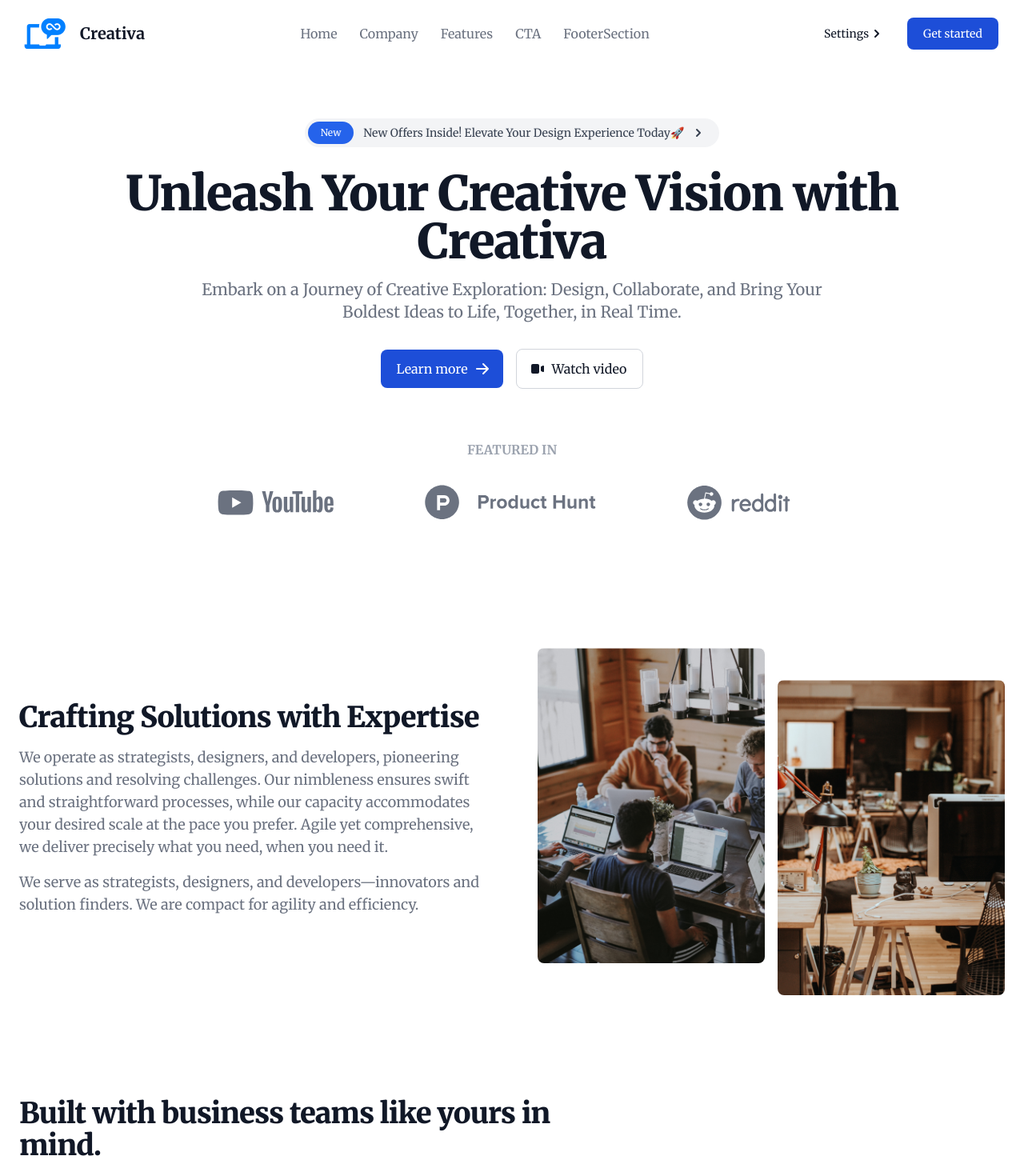
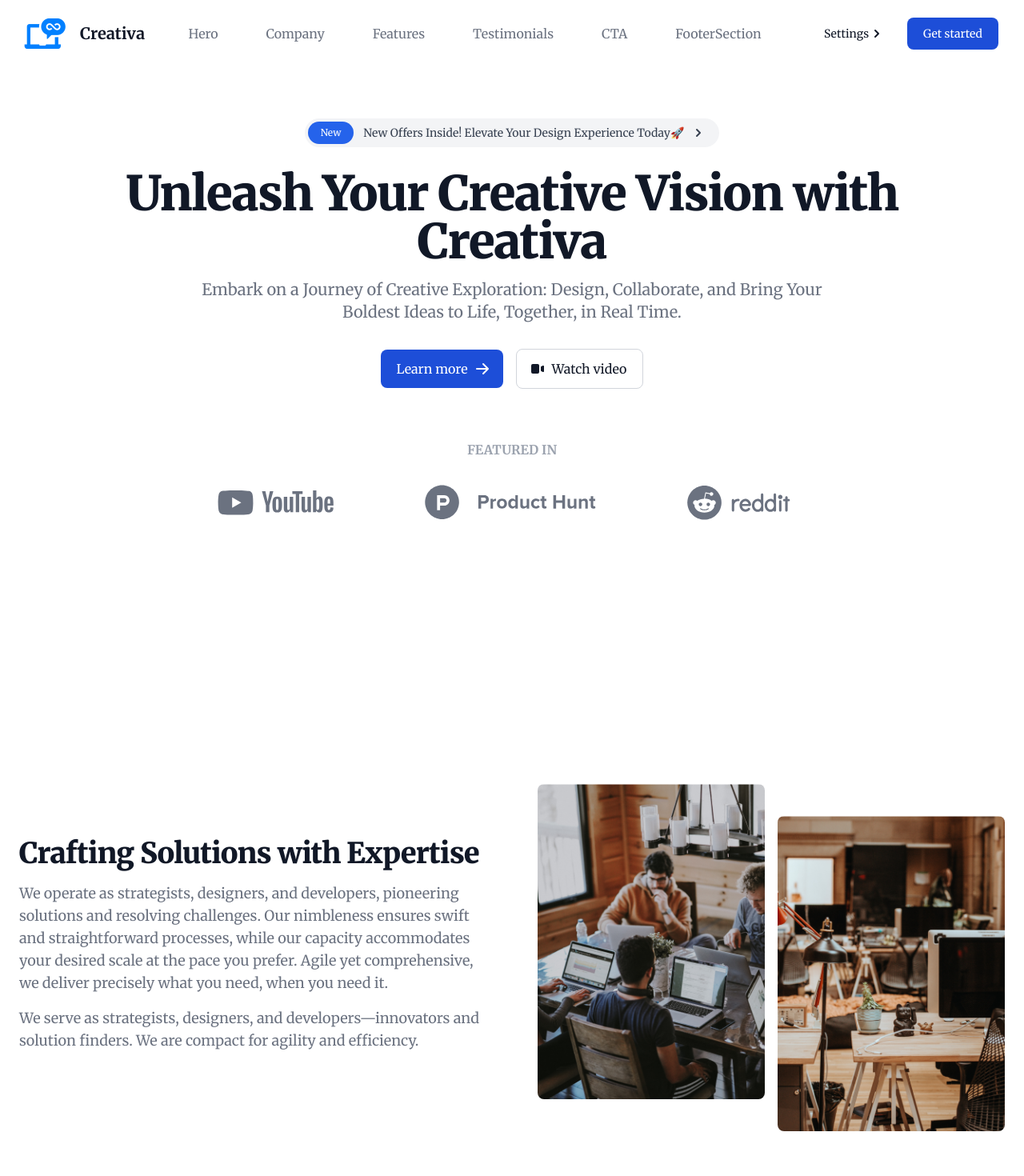
Before and after one commit to igbokwe-chibueze/Creativa, a React (Vite) app: page / in a window 1280 px wide. Shown: the top 1470 px of the page at 80% size. Built offline with nearby package versions, Linux system fonts and the light colour scheme.

Commit message:
Added activeClass on the nav links.
Signed-off-by: igbokwe-chibueze <igbokwechibueze@gmail.com>

```diff
--- a/src/components/Carousel.jsx
+++ b/src/components/Carousel.jsx
@@ -44,7 +44,7 @@ const Carousel = ({ data }) => {
     };
 
   return (
-    <section id="carousel">
+    <section>
         <div className=" testimonial ">
             <Slider {...settings}>
                 {data.map((testimonial, index) => (
--- a/src/components/NavLinks.jsx
+++ b/src/components/NavLinks.jsx
@@ -13,34 +13,47 @@ const NavLinks = ({ data, setMenuToggle }) => {
     };
 
     return (
-        <>
+        <ul
+            className=" flex flex-col lg:flex-row mt-2 lg:mt-0 lg:space-x-8 "
+        >
             {data.map((link, index) => (
+                <motion.li
+                    variants={window.innerWidth >= 320 ? childrenVariantX : childrenVariantY}
+                    whileTap={{ scale: 0.7 }}
+                    transition={{ type: 'spring', stiffness: 90 }}
+
+                    key={index}
+
+                    className=" font-medium text-skin-muted dark:hover:text-white lg:hover:text-blue-700
+                    hover:bg-skin-fill-muted2-hover lg:dark:hover:bg-transparent
+                    border-b lg:border-0 border-skin-border2"
+
+                    //This hiddes the last two links in the navLink, i just did it to prevent overflow of the links to the next line.
+                    // className={`font-medium text-skin-muted dark:hover:text-white lg:hover:text-blue-700
+                    // hover:bg-skin-fill-muted2-hover lg:dark:hover:bg-transparent
+                    // border-b lg:border-0 border-skin-border2 ${
+                    //     index >= data.length - 2 ? 'lg:hidden xl:block 2xl:block' : ''
+                    // }`}
+                >
                     <Link
-                    key={index}
                         to={link.href}
                         smooth={true}
                         hashSpy={true}
                         duration={500}
-                    offset={-90}
+                        //offset={-90}
                         spy={true} //Make Link selected when scroll is at its targets position
                         isDynamic={true}
-                    //activeClass="" //class applied when element is reached
+                        activeClass="text-blue-700" //class applied when element is reached
 
-                    className="cursor-pointer flex flex-col mt-2 lg:mt-0 font-medium lg:flex-row lg:space-x-8"
+                        className="cursor-pointer block py-2 pl-3 pr-4"
                         onClick={handleMenuToggle}
                     >
-                    <motion.div
-                        variants={window.innerWidth >= 320 ? childrenVariantX : childrenVariantY}
-                        whileTap={{ scale: 0.7 }}
-                        transition={{ type: 'spring', stiffness: 90 }}
-                        className="block py-2 pl-3 pr-4 hover:bg-skin-fill-muted2-hover lg:dark:hover:bg-transparent
-                        text-skin-muted dark:hover:text-white lg:hover:text-blue-700 border-b lg:border-0 border-skin-border2 "
-                    >
                         {link.text}
-                    </motion.div>
                     </Link>
+
+                </motion.li>
             ))}
-        </>
+        </ul>
     );
 }
 
--- a/src/components/Navbar.jsx
+++ b/src/components/Navbar.jsx
@@ -8,10 +8,11 @@ import SettingsMenu from './SettingsMenu';
 
 const Navbar = () => {
     return (
+        // <nav className={`fixed top-0 right-0 left-0 z-30 bg-skin-fill3 px-4 lg:px-6 py-2.5 `}>
         <nav className={` bg-skin-fill3 px-4 lg:px-6 py-2.5 `}>
             <div className="flex flex-wrap justify-between items-center max-w-screen-xl mx-auto">
                 {/* Logo */}
-                <a href="https://github.com/igbokwe-chibueze" className="flex items-center">
+                <a href="/" className="flex items-center">
                     <img src={creativaLogo} className="h-12 sm:h-16 mr-3" alt="Creativa Logo" />
                     <span className="text-xl font-semibold text-skin-base self-center whitespace-nowrap">Creativa</span>
                 </a>
--- a/src/constants/Data.jsx
+++ b/src/constants/Data.jsx
@@ -5,10 +5,10 @@ import { blackman, blackwoman, blackwoman2, whiteman, whitewoman } from "../asse
 
 
 export const navLinks = [
-    { href: 'home', text: 'Home' },
+    { href: 'hero', text: 'Hero' },
     { href: 'company', text: 'Company' },
     { href: 'features', text: 'Features' },
-    // { href: 'testimonials', text: 'Testimonials' },
+    { href: 'testimonials', text: 'Testimonials' },
     { href: 'cta', text: 'CTA' },
     { href: 'footerSection', text: 'FooterSection' },
 ];
--- a/src/index.css
+++ b/src/index.css
@@ -714,10 +714,14 @@
 
 @layer components {
 
+        /* Nav Section */
+
+        /*** end nav section ***/
+
         /* Testimonials Section */
         .testimonial .slick-arrow.slick-prev,
         .testimonial .slick-arrow.slick-next {
-        @apply w-10 h-10 flex items-center justify-center z-10 rounded-full p-2 md:bg-skin-fill5 md:text-skin-icon2;
+        @apply hidden lg:flex justify-center items-center rounded-full w-10 h-10 p-2 md:bg-skin-fill5 md:text-skin-icon2;
         }
 
         .testimonial .slick-prev::before,
--- a/src/sections/CTASection.jsx
+++ b/src/sections/CTASection.jsx
@@ -5,7 +5,7 @@ import { dashboardDark, dashboardLight } from "../assets/pngs"
 
 const CTASection = () => {
   return (
-    <section  id="cta">
+    <section  id="cta" className=" min-h-screen ">
         <motion.div
             whileInView={{ y: [100, 0], opacity: [0, 1] }}
             viewport={{ once: true }}
--- a/src/sections/Content.jsx
+++ b/src/sections/Content.jsx
@@ -3,7 +3,7 @@ import { office1, office2 } from "../assets/pngs";
 
 const Content = () => {
   return (
-    <section id="company">
+    <section id="company" className=" min-h-screen ">
         <motion.div
             whileInView={{ y: [100, 0], opacity: [0, 1] }}
             viewport={{ once: true }}
--- a/src/sections/Feature.jsx
+++ b/src/sections/Feature.jsx
@@ -3,7 +3,7 @@ import { features } from "../constants/Data"
 
 const Feature = () => {
   return (
-    <section id="features">
+    <section id="features" className=" min-h-screen ">
         <motion.div
             whileInView={{ y: [100, 0], opacity: [0, 1] }}
             viewport={{ once: true }}
--- a/src/sections/Hero.jsx
+++ b/src/sections/Hero.jsx
@@ -6,7 +6,7 @@ import { CustomBtn } from "../components";
 
 const Hero = () => {
   return (
-    <section id="hero">
+    <section id="hero" className="min-h-screen">
         <motion.div
             whileInView={{ y: [100, 0], opacity: [0, 1] }}
             viewport={{ once: true }}
```
Also changed, not shown: src/sections/Testimonials.jsx (+1 -28 lines). Lines whose indentation alone changed are shown as unchanged.
